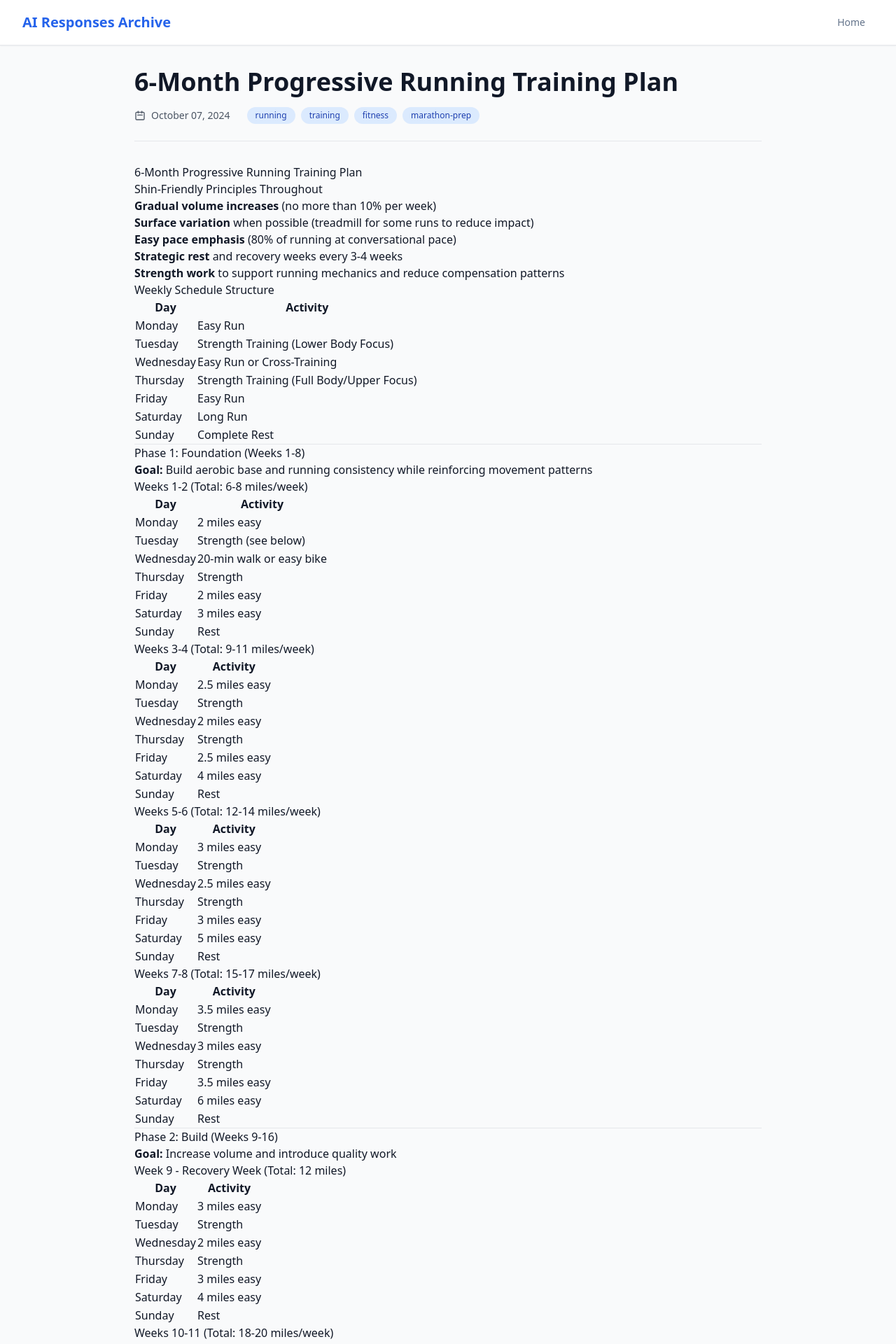
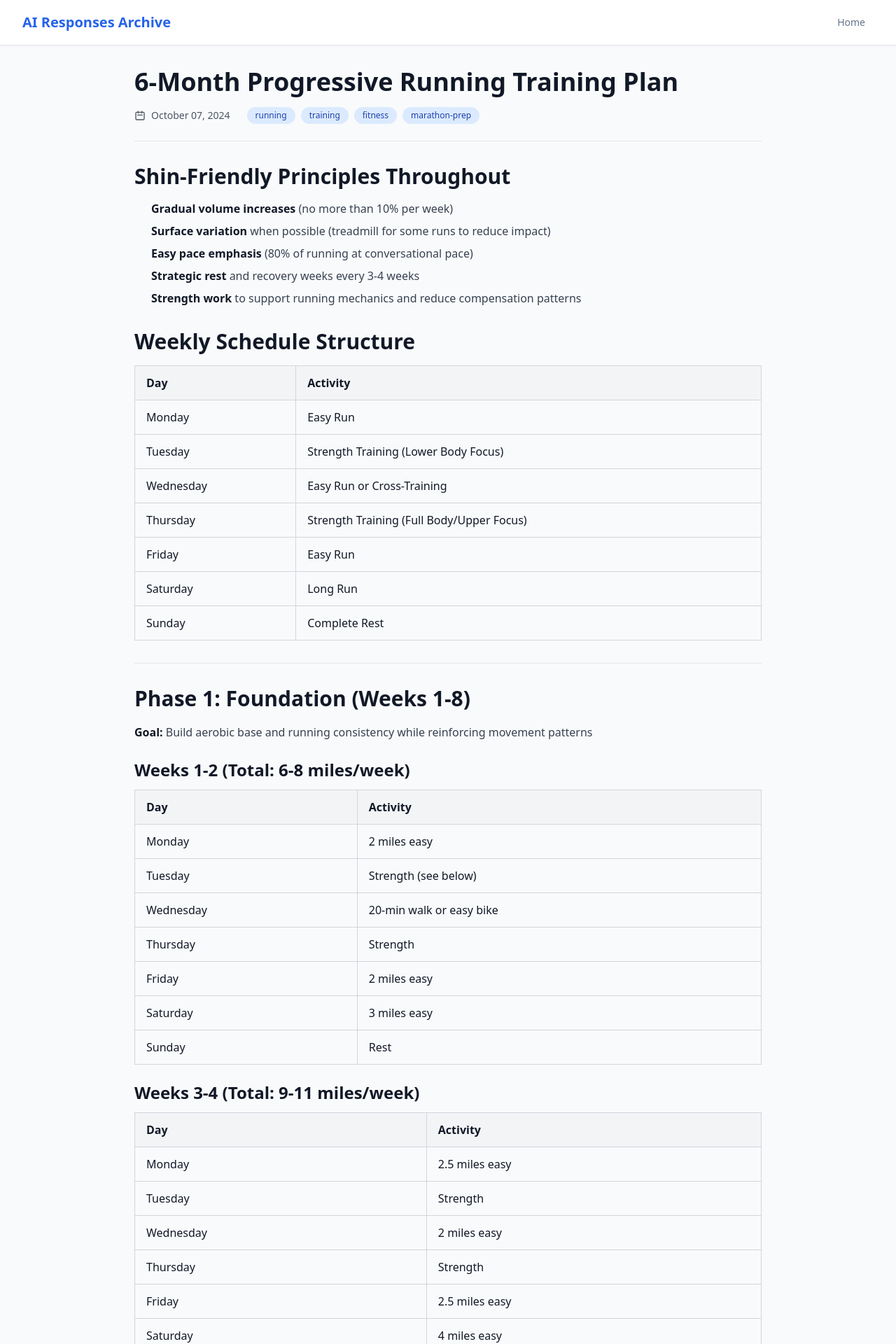
Before and after one commit to jonatr35/ai-responses, a Jekyll site: the page built from _responses/running-training-plan.md, in a window 1280 px wide. Shown: the top 1920 px of the page at 70% size. Built offline with Jekyll 4.4.1, drawn with Linux system fonts in a browser that asks for light colours; nearby versions of some CDN libraries.

Commit message:
update styling

```diff
--- a/_config.yml
+++ b/_config.yml
@@ -10,6 +10,8 @@ plugins:
 
 markdown: kramdown
 highlighter: rouge
+kramdown:
+  input: GFM
 
 collections:
   responses:
--- a/_responses/running-training-plan.md
+++ b/_responses/running-training-plan.md
@@ -4,8 +4,6 @@ date: 2024-10-07
 tags: ["running", "training", "fitness", "marathon-prep"]
 excerpt: "A comprehensive 6-month training plan to progressively build from 3 miles/week to 20-30 miles/week with shin-friendly principles and structured strength training."
 ---
-
-# 6-Month Progressive Running Training Plan
 
 ## Shin-Friendly Principles Throughout
 
@@ -35,15 +33,15 @@ excerpt: "A comprehensive 6-month training plan to progressively build from 3 mi
 
 ### Weeks 1-2 (Total: 6-8 miles/week)
 
-| Day | Activity |
-|-----|----------|
-| Monday | 2 miles easy |
-| Tuesday | Strength (see below) |
+| Day       | Activity |
+|-----------|----------|
+| Monday    | 2 miles easy |
+| Tuesday   | Strength (see below) |
 | Wednesday | 20-min walk or easy bike |
-| Thursday | Strength |
-| Friday | 2 miles easy |
-| Saturday | 3 miles easy |
-| Sunday | Rest |
+| Thursday  | Strength |
+| Friday    | 2 miles easy |
+| Saturday  | 3 miles easy |
+| Sunday    | Rest |
 
 ### Weeks 3-4 (Total: 9-11 miles/week)
 
--- a/assets/css/style.css
+++ b/assets/css/style.css
@@ -1,38 +1,155 @@
-/* Custom styles to supplement Tailwind CSS */
+/* Custom styles to supplement Tailwind CSS (plain CSS so CDN Tailwind still works) */
 
 /* Smooth transitions for search */
 .search-results {
   display: none;
 }
 
+/* Headings */
+.response-content h1 {
+  font-size: 2.25rem; /* text-4xl */
+  font-weight: 700; /* font-bold */
+  line-height: 2.5rem;
+  margin-top: 2rem; /* mt-8 */
+  margin-bottom: 1rem; /* mb-4 */
+  color: #111827; /* text-gray-900 */
+}
+
+.response-content h2 {
+  font-size: 1.875rem; /* text-3xl */
+  font-weight: 700; /* font-bold */
+  line-height: 2.25rem;
+  margin-top: 2rem; /* mt-8 */
+  margin-bottom: 1rem; /* mb-4 */
+  color: #111827; /* text-gray-900 */
+}
+
+.response-content h3 {
+  font-size: 1.5rem; /* text-2xl */
+  font-weight: 600; /* font-semibold */
+  line-height: 2rem;
+  margin-top: 1.5rem; /* mt-6 */
+  margin-bottom: 0.75rem; /* mb-3 */
+  color: #111827; /* text-gray-900 */
+}
+
+.response-content h4 {
+  font-size: 1.25rem; /* text-xl */
+  font-weight: 600; /* font-semibold */
+  line-height: 1.75rem;
+  margin-top: 1.5rem; /* mt-6 */
+  margin-bottom: 0.75rem; /* mb-3 */
+  color: #111827; /* text-gray-900 */
+}
+
+.response-content h5 {
+  font-size: 1.125rem; /* text-lg */
+  font-weight: 600; /* font-semibold */
+  line-height: 1.75rem;
+  margin-top: 1rem; /* mt-4 */
+  margin-bottom: 0.5rem; /* mb-2 */
+  color: #111827; /* text-gray-900 */
+}
+
+.response-content h6 {
+  font-size: 1rem; /* text-base */
+  font-weight: 600; /* font-semibold */
+  line-height: 1.5rem;
+  margin-top: 1rem; /* mt-4 */
+  margin-bottom: 0.5rem; /* mb-2 */
+  color: #111827; /* text-gray-900 */
+}
+
+/* Paragraphs */
+.response-content p {
+  margin-bottom: 1rem; /* mb-4 */
+  color: #374151; /* text-gray-700 */
+  line-height: 1.75;
+}
+
+/* Lists */
+.response-content ul,
+.response-content ol {
+  margin-bottom: 1rem; /* mb-4 */
+  padding-left: 1.5rem; /* pl-6 */
+  color: #374151; /* text-gray-700 */
+}
+
+.response-content li {
+  margin-bottom: 0.5rem; /* mb-2 */
+}
+
+/* Links */
+.response-content a {
+  color: #2563eb; /* text-primary */
+  text-decoration: none;
+}
+
+.response-content a:hover {
+  text-decoration: underline;
+}
+
+/* Strong/Bold */
+.response-content strong {
+  font-weight: 700; /* font-bold */
+  color: #111827; /* text-gray-900 */
+}
+
+/* Horizontal rules */
+.response-content hr {
+  border-top: 1px solid #e5e7eb; /* border-gray-200 */
+  margin: 2rem 0; /* my-8 */
+}
+
 /* Code highlighting for response content */
 .response-content pre {
-  @apply bg-gray-100 p-4 rounded-lg overflow-x-auto mb-4;
+  background-color: #f3f4f6; /* bg-gray-100 */
+  padding: 1rem; /* p-4 */
+  border-radius: 0.5rem; /* rounded-lg */
+  overflow-x: auto;
+  margin-bottom: 1rem; /* mb-4 */
 }
 
 .response-content code {
-  @apply bg-gray-100 px-2 py-1 rounded text-sm font-mono;
+  background-color: #f3f4f6; /* bg-gray-100 */
+  padding: 0.25rem 0.5rem; /* px-2 py-1 */
+  border-radius: 0.25rem; /* rounded */
+  font-size: 0.875rem; /* text-sm */
+  font-family: ui-monospace, SFMono-Regular, Menlo, Monaco, "Roboto Mono", "Segoe UI Mono", "Helvetica Neue", monospace; /* font-mono */
 }
 
 .response-content pre code {
-  @apply bg-transparent p-0;
+  background: transparent;
+  padding: 0;
 }
 
 /* Blockquotes */
 .response-content blockquote {
-  @apply border-l-4 border-blue-500 pl-4 my-4 italic text-gray-600;
+  border-left-width: 4px; /* border-l-4 */
+  border-left-style: solid;
+  border-left-color: #3b82f6; /* border-blue-500 */
+  padding-left: 1rem; /* pl-4 */
+  margin: 1rem 0; /* my-4 */
+  font-style: italic;
+  color: #4b5563; /* text-gray-600 */
 }
 
 /* Tables */
 .response-content table {
-  @apply w-full border-collapse border border-gray-300 mb-4;
+  width: 100%;
+  border-collapse: collapse;
+  border: 1px solid #d1d5db; /* border-gray-300 */
+  margin-bottom: 1rem; /* mb-4 */
 }
 
 .response-content th,
 .response-content td {
-  @apply border border-gray-300 px-4 py-2 text-left;
+  border: 1px solid #d1d5db; /* border-gray-300 */
+  padding: 0.75rem 1rem; /* px-4 py-2 */
+  text-align: left;
 }
 
 .response-content th {
-  @apply bg-gray-100 font-semibold;
+  background-color: #f3f4f6; /* bg-gray-100 */
+  font-weight: 600; /* font-semibold */
 }
```
Also changed, not shown: Gemfile (added, +9 -0 lines), Gemfile.lock (added), 1 other file.
